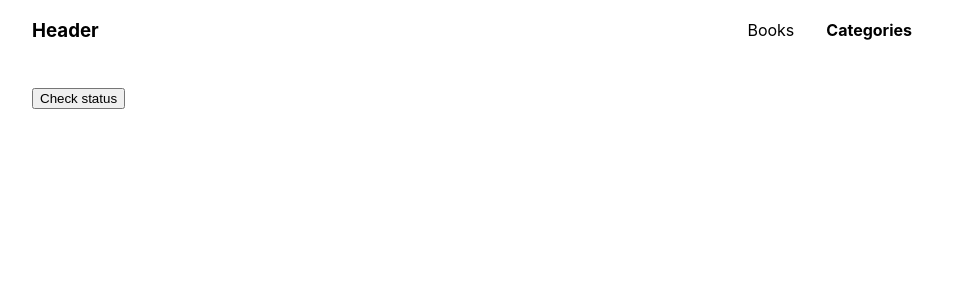
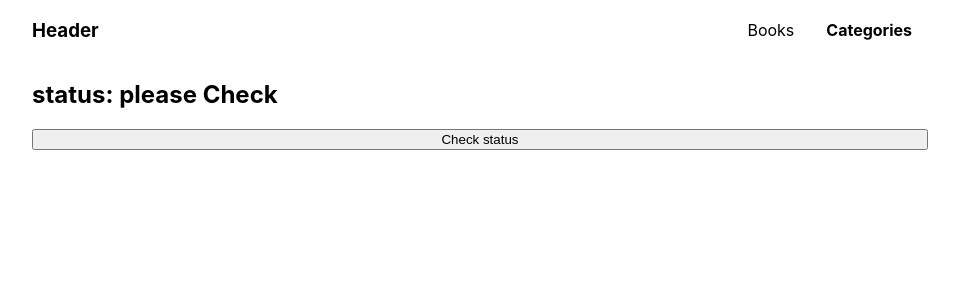
Before and after one commit to carlosmuerto/Bookstore, a React (Create React App) app: page /categories in a window 1280 px wide. Shown: the top 300 px of the page, without its empty margins (160-1119 px from the left). Built offline with nearby package versions, Linux system fonts and the light colour scheme; what deep-freeze would draw is missing.

Commit message:
Add categories "Check status"

```diff
--- a/src/pages/Categories.jsx
+++ b/src/pages/Categories.jsx
@@ -1,12 +1,21 @@
 import React from 'react';
+import { useSelector, useDispatch } from 'react-redux';
+import * as categoriesActions from '../redux/categories/categories';
 import './page.scss';
 
-const CategoriesPage = () => (
-  <main className="app-main categories-page">
-    <h2>
-      <button type="button">Check status</button>
-    </h2>
-  </main>
-);
+const CategoriesPage = () => {
+  const status = useSelector((store) => store.categories.status);
+  const dispatch = useDispatch();
+  const onClick = () => { dispatch(categoriesActions.checkStatus()); };
+  return (
+    <main className="app-main categories-page">
+      <h2>
+        status:
+        {` ${status}`}
+      </h2>
+      <button type="button" onClick={onClick}>Check status</button>
+    </main>
+  );
+};
 
 export default CategoriesPage;
--- a/src/redux/categories/categories.js
+++ b/src/redux/categories/categories.js
@@ -1,9 +1,9 @@
-const initState = { categories: [] };
+const initState = { status: 'please Check' };
 
 // Actions
 const CHECKSTATUS = 'bookstore/categories/CHECKSTATUS';
 
-const checkStatusAction = () => 'Under construction';
+const checkStatusAction = () => ({ status: 'Under construction' });
 
 // Reducer
 const reducer = (prevState = initState, action = {}) => {
```
